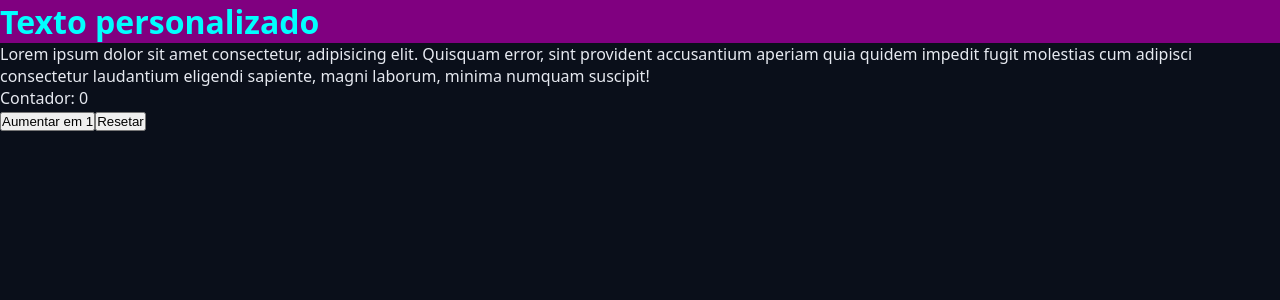
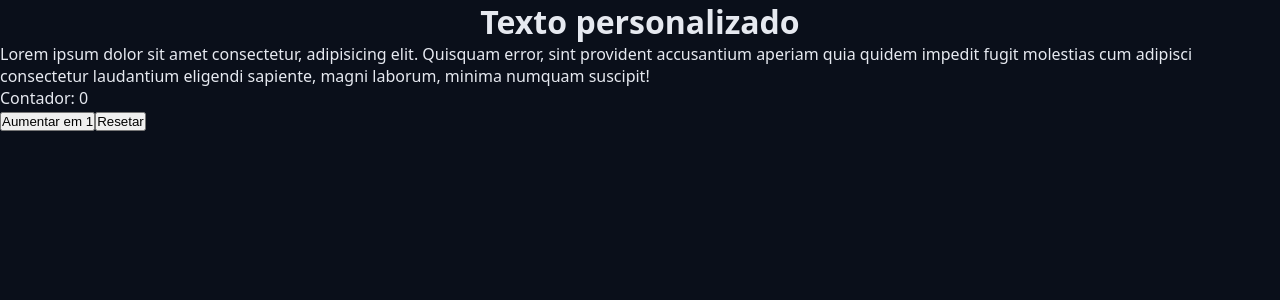
Before and after one commit to danielzanotellisa/chornos-pomodoro, a React (Vite) app: page / in a window 1280 px wide. Shown: the top 300 px of the page. Built offline with nearby package versions, Linux system fonts and the light colour scheme.

Commit message:
refactor: cria e atribui um novo tipo `HeadingProps` para que seja aceito vários `children` em um HeadingComponent

```diff
--- a/src/components/Heading.module.css
+++ b/src/components/Heading.module.css
@@ -1,4 +1,6 @@
 .heading {
-    background: purple;
-    color: cyan;
+    display: flex;
+    gap: 2.4rem;
+    align-items: center;
+    justify-content: center;
 }
--- a/src/components/Heading.tsx
+++ b/src/components/Heading.tsx
@@ -1,7 +1,11 @@
 import styles from  './Heading.module.css';
 
-export function HeadingComponent(props) {
+type HeadingProps = {
+    children: React.ReactNode;
+}
+
+export function HeadingComponent({ children }: HeadingProps) {
     return (<>
-        <h1 className={styles.heading}>{props.children}</h1>
+        <h1 className={styles.heading}>{children}</h1>
     </>);
 }
```
